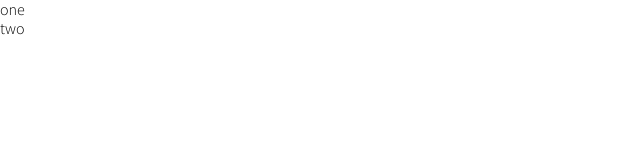
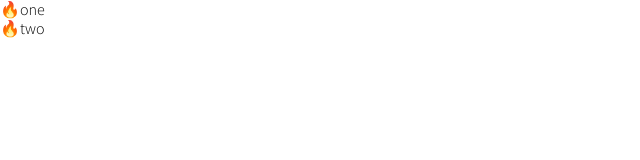
Before and after one commit to 2010psw/recoil-ex, a React (Create React App) app: page / in a window 1280 px wide. Shown: the top 160 px of the page, without its empty margins (0-640 px from the left). Built offline with nearby package versions, Linux system fonts and the light colour scheme.

Commit message:
7.3 Drag and Drop part Two

```diff
--- a/src/App.tsx
+++ b/src/App.tsx
@@ -1,17 +1,28 @@
 import { DragDropContext, Draggable, Droppable } from "react-beautiful-dnd";
+
 function App() {
   const onDragEnd = () => {};
   return (
     <DragDropContext onDragEnd={onDragEnd}>
       <div>
         <Droppable droppableId="one">
-          {() => (
-            <ul>
+          {(magic) => (
+            <ul ref={magic.innerRef} {...magic.droppableProps}>
               <Draggable draggableId="first" index={0}>
-                {() => <li>one</li>}
+                {(magic) => (
+                  <li ref={magic.innerRef} {...magic.draggableProps}>
+                    <span {...magic.dragHandleProps}>🔥</span>
+                    one
+                  </li>
+                )}
               </Draggable>
-              <Draggable draggableId="first" index={0}>
-                {() => <li>two</li>}
+              <Draggable draggableId="second" index={1}>
+                {(magic) => (
+                  <li ref={magic.innerRef} {...magic.draggableProps}>
+                    <span {...magic.dragHandleProps}>🔥</span>
+                    two
+                  </li>
+                )}
               </Draggable>
             </ul>
           )}
--- a/src/index.tsx
+++ b/src/index.tsx
@@ -79,12 +79,10 @@
   document.getElementById("root") as HTMLElement
 );
 root.render(
-  <React.StrictMode>
   <RecoilRoot>
     <ThemeProvider theme={darkTheme}>
       <GlobalStyle />
       <App />
     </ThemeProvider>
   </RecoilRoot>
-  </React.StrictMode>
 );
```
Lines whose indentation alone changed are shown as unchanged.
